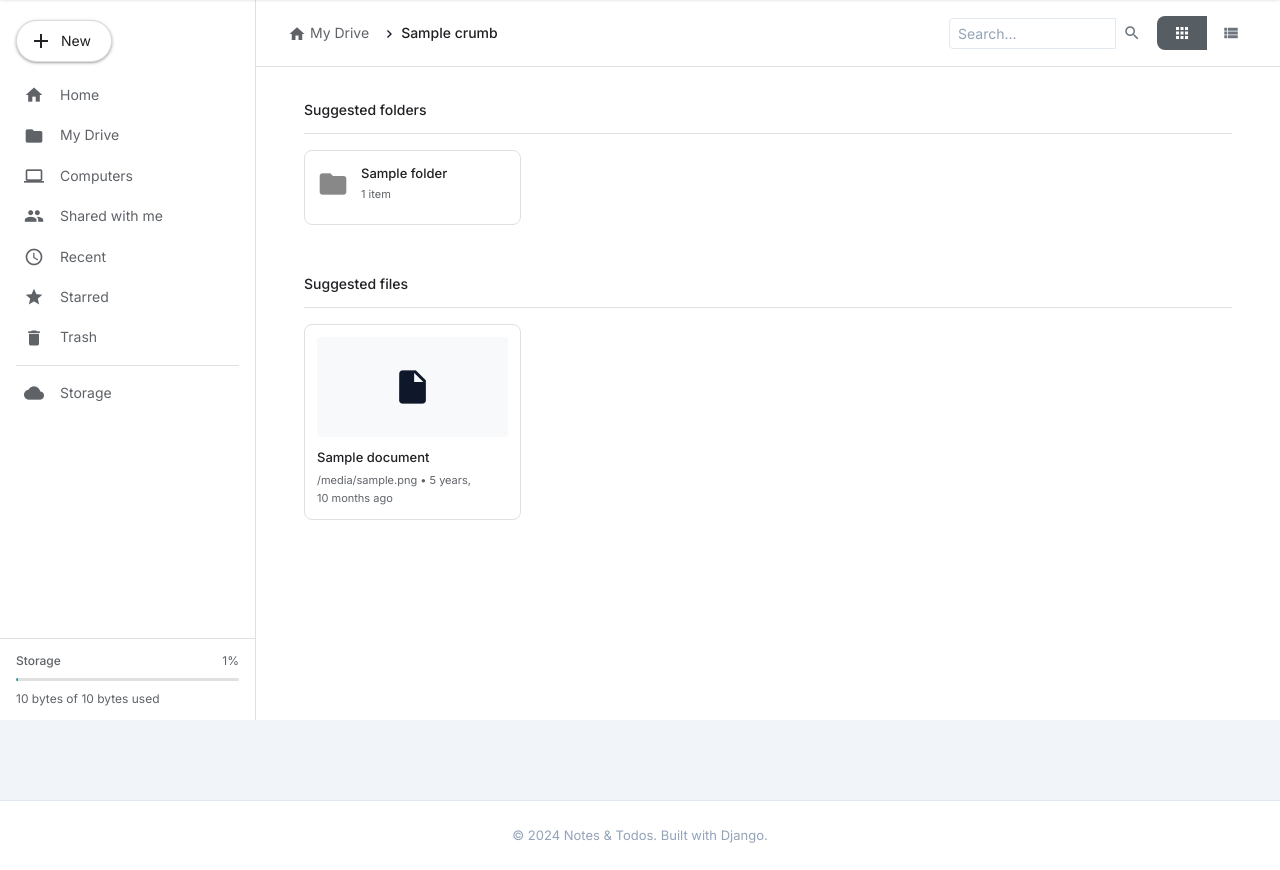
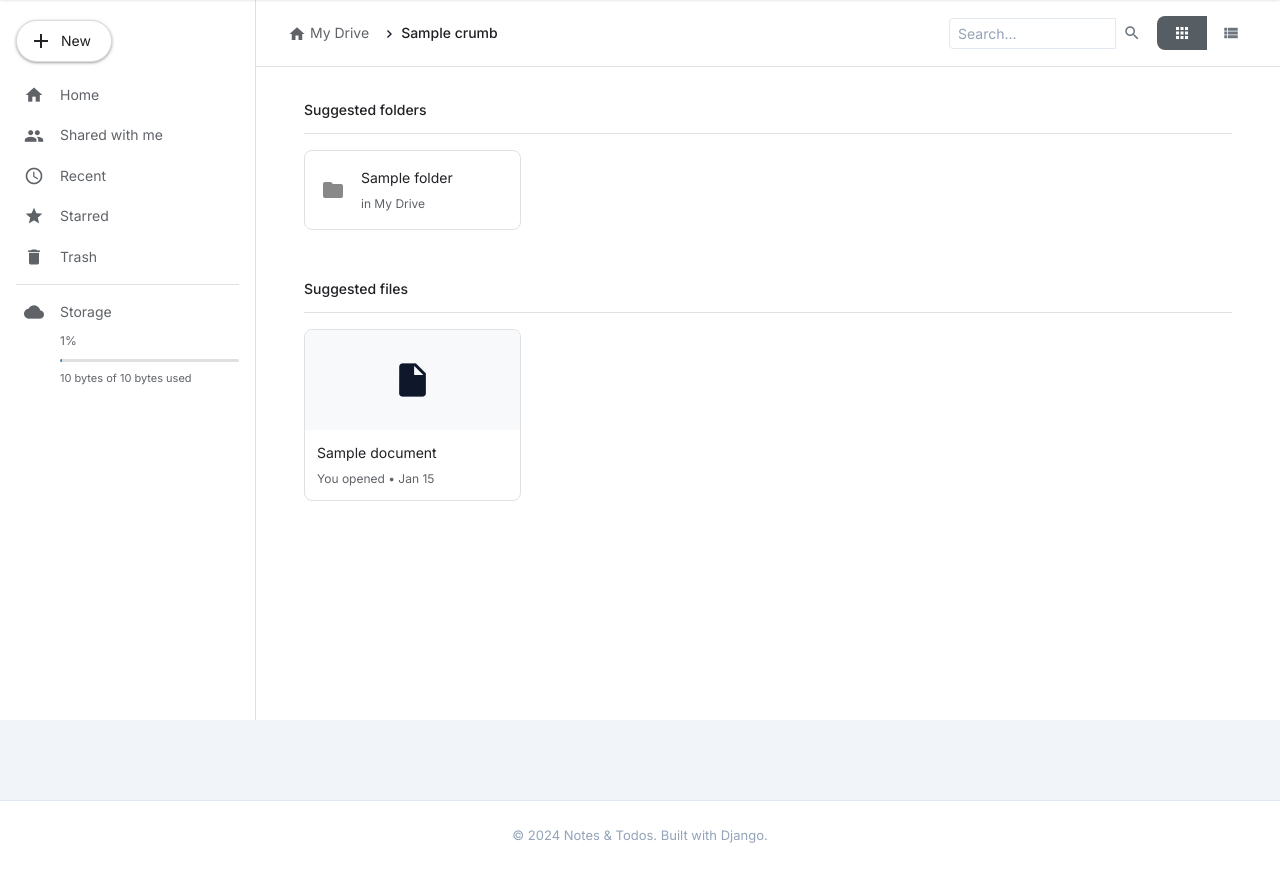
Before and after one commit to Gauravwagh/to-do, a Django app: template documents/templates/documents/drive.html in a window 1280 px wide. Shown: the part 64-934 px from the top of the page. Run offline with Django 5.2, Linux system fonts and the light colour scheme; the template is opened without the code that fills it: most values are stand-ins (such as "Sample title", 1, 10 or a date in 2020); some libraries are stand-ins or nearby versions.

Commit message:
feat: Implement complete Google Drive UI redesign
Major UI changes:
- Replace checkboxes with three-dot menu buttons on hover
- Update folder cards to horizontal layout with "in My Drive" text
- Update file cards with preview wrappers and "You opened • Date" format
- Remove "My Drive" and "Computers" from sidebar navigation
- Move storage info below Storage nav item in sidebar
- Add custom delete confirmation modal matching Google Drive style

Card styling:
- Folders display horizontally with icon, name, and location
- Files show preview area with proper metadata
- Three-dot menu buttons appear on hover (right corner)
- Google Drive shadows and hover effects

Delete confirmation:
- Custom Bootstrap modal instead of browser confirm()
- Shows "Are you sure you want to delete 1 item(s)?"
- Cancel and OK buttons matching screenshot design

🤖 Generated with [Claude Code](https://claude.com/claude-code)

Co-Authored-By: Claude <noreply@anthropic.com>

```diff
--- a/documents/templates/documents/drive.html
+++ b/documents/templates/documents/drive.html
@@ -229,15 +229,15 @@
         background: white;
         border: 1px solid #e0e0e0;
         border-radius: 8px;
-        padding: 12px;
         cursor: pointer;
         transition: all 0.2s;
         position: relative;
+        overflow: hidden;
     }
 
     .folder-card:hover, .file-card:hover {
-        box-shadow: 0 2px 8px rgba(0,0,0,0.1);
-        border-color: #4285f4;
+        box-shadow: 0 1px 2px 0 rgba(60,64,67,.3), 0 2px 6px 2px rgba(60,64,67,.15);
+        border-color: #dadce0;
     }
 
     .folder-card.selected, .file-card.selected {
@@ -245,8 +245,8 @@
         border-color: #4285f4;
     }
 
-    /* Checkbox for multi-select */
-    .item-checkbox {
+    /* Three-dot menu button */
+    .item-menu-btn {
         position: absolute;
         top: 8px;
         right: 8px;
@@ -255,96 +255,129 @@
         z-index: 10;
         background: white;
         border-radius: 50%;
-        width: 24px;
-        height: 24px;
+        width: 32px;
+        height: 32px;
         display: flex;
         align-items: center;
         justify-content: center;
-        box-shadow: 0 1px 3px rgba(0,0,0,0.1);
+        border: none;
+        cursor: pointer;
+        box-shadow: 0 1px 2px rgba(0,0,0,0.1);
     }
 
-    .folder-card:hover .item-checkbox,
-    .file-card:hover .item-checkbox,
-    .selection-mode .item-checkbox,
-    .item-checkbox input:checked {
+    .item-menu-btn:hover {
+        background: #f1f3f4;
+    }
+
+    .folder-card:hover .item-menu-btn,
+    .file-card:hover .item-menu-btn {
         opacity: 1;
     }
 
-    .item-checkbox input {
-        width: 18px;
-        height: 18px;
-        cursor: pointer;
-        margin: 0;
+    .item-menu-btn i {
+        font-size: 20px;
+        color: #5f6368;
     }
 
-    .item-actions {
-        position: absolute;
-        top: 8px;
-        right: 8px;
-        opacity: 0;
-        transition: opacity 0.2s;
+    /* Folder specific - Google Drive style */
+    .folder-card {
+        padding: 16px;
+        display: flex;
+        align-items: center;
+        gap: 16px;
     }
 
-    .folder-card:hover .item-actions,
-    .file-card:hover .item-actions {
-        opacity: 1;
-    }
-
-    /* Folder specific */
     .folder-icon-wrapper {
         display: flex;
         align-items: center;
-        gap: 12px;
-        margin-bottom: 8px;
+        flex-shrink: 0;
     }
 
     .folder-icon-wrapper i {
-        font-size: 32px;
+        font-size: 24px;
+    }
+
+    .folder-info {
+        flex: 1;
+        min-width: 0;
     }
 
     .folder-name {
-        font-size: 13px;
-        font-weight: 500;
+        font-size: 14px;
+        font-weight: 400;
         color: #202124;
         overflow: hidden;
         text-overflow: ellipsis;
         white-space: nowrap;
+        margin-bottom: 4px;
     }
 
     .folder-meta {
-        font-size: 11px;
+        font-size: 12px;
         color: #5f6368;
-        margin-top: 2px;
     }
 
-    /* File specific */
-    .file-icon-wrapper {
-        height: 100px;
+    /* File specific - Google Drive style with preview */
+    .file-card {
+        padding: 0;
+        display: flex;
+        flex-direction: column;
+    }
+
+    .file-preview-wrapper {
+        height: 180px;
         display: flex;
         align-items: center;
         justify-content: center;
         background: #f8f9fa;
-        border-radius: 4px;
-        margin-bottom: 10px;
+        border-bottom: 1px solid #e0e0e0;
+        position: relative;
+    }
+
+    .file-preview-wrapper img {
+        width: 100%;
+        height: 100%;
+        object-fit: cover;
+    }
+
+    .file-icon-wrapper {
+        height: 180px;
+        display: flex;
+        align-items: center;
+        justify-content: center;
+        background: #f8f9fa;
     }
 
     .file-icon-wrapper i {
-        font-size: 40px;
+        font-size: 48px;
+    }
+
+    .file-info {
+        padding: 12px;
     }
 
     .file-name {
-        font-size: 13px;
-        font-weight: 500;
+        font-size: 14px;
+        font-weight: 400;
         color: #202124;
         overflow: hidden;
         text-overflow: ellipsis;
         white-space: nowrap;
+        margin-bottom: 4px;
     }
 
     .file-meta {
-        font-size: 11px;
+        font-size: 12px;
         color: #5f6368;
-        margin-top: 4px;
+        display: flex;
+        align-items: center;
+        gap: 4px;
+    }
+
+    .file-meta img {
+        width: 16px;
+        height: 16px;
+        border-radius: 50%;
     }
 
     /* Drag and Drop */
@@ -555,14 +588,6 @@
                 <i class="material-icons">home</i>
                 <span class="nav-item-text">Home</span>
             </a>
-            <a href="{% url 'documents:drive' %}" class="nav-item {% if not current_folder %}active{% endif %}">
-                <i class="material-icons">folder</i>
-                <span class="nav-item-text">My Drive</span>
-            </a>
-            <a href="#" class="nav-item">
-                <i class="material-icons">computer</i>
-                <span class="nav-item-text">Computers</span>
-            </a>
             <a href="#" class="nav-item">
                 <i class="material-icons">people</i>
                 <span class="nav-item-text">Shared with me</span>
@@ -582,24 +607,21 @@
 
             <div class="nav-divider"></div>
 
-            <a href="#" class="nav-item">
+            <div class="nav-item" style="flex-direction: column; align-items: flex-start; gap: 8px; cursor: default;">
+                <div style="display: flex; align-items: center; gap: 16px; width: 100%;">
                     <i class="material-icons">cloud</i>
                     <span class="nav-item-text">Storage</span>
-            </a>
                 </div>
-
-        <!-- Storage Info -->
-        <div class="sidebar-footer">
-            <div class="storage-info">
-                <div class="d-flex justify-content-between align-items-center mb-2">
-                    <span style="font-weight: 500;">Storage</span>
+                <div class="storage-info" style="width: 100%; padding-left: 36px;">
+                    <div class="d-flex justify-content-between align-items-center mb-1">
                         <span>{{ usage_percentage|floatformat:0 }}%</span>
                     </div>
                     <div class="quota-progress">
                         <div class="quota-fill" style="width: {{ usage_percentage|floatformat:0 }}%"></div>
                     </div>
-                <div class="mt-2">
+                    <div class="mt-1" style="font-size: 11px;">
                         {{ quota.original_used|filesizeformat }} of {{ quota.original_quota|filesizeformat }} used
+                    </div>
                 </div>
             </div>
         </div>
@@ -681,15 +703,15 @@
                          draggable="true"
                          onclick="handleItemClick(event, 'folder', '{{ folder.id }}')"
                          oncontextmenu="showContextMenu(event, 'folder', '{{ folder.id }}', '{{ folder.name|escapejs }}')">
-                        <div class="item-checkbox">
-                            <input type="checkbox" onclick="toggleSelection(event, '{{ folder.id }}', 'folder')">
-                        </div>
+                        <button class="item-menu-btn" onclick="event.stopPropagation(); showContextMenu(event, 'folder', '{{ folder.id }}', '{{ folder.name|escapejs }}')">
+                            <i class="material-icons">more_vert</i>
+                        </button>
                         <div class="folder-icon-wrapper">
                             <i class="material-icons" style="color: {{ folder.color }};">folder</i>
-                            <div>
+                        </div>
+                        <div class="folder-info">
                             <div class="folder-name" title="{{ folder.name }}">{{ folder.name }}</div>
-                                <div class="folder-meta">{{ folder.doc_count }} item{{ folder.doc_count|pluralize }}</div>
-                            </div>
+                            <div class="folder-meta">in My Drive</div>
                         </div>
                     </div>
                     {% endfor %}
@@ -711,31 +733,43 @@
                          draggable="true"
                          onclick="handleItemClick(event, 'document', '{{ doc.id }}')"
                          oncontextmenu="showContextMenu(event, 'document', '{{ doc.id }}', '{{ doc.title|escapejs }}')">
-                        <div class="item-checkbox">
-                            <input type="checkbox" onclick="toggleSelection(event, '{{ doc.id }}', 'document')">
-                        </div>
+                        <button class="item-menu-btn" onclick="event.stopPropagation(); showContextMenu(event, 'document', '{{ doc.id }}', '{{ doc.title|escapejs }}')">
+                            <i class="material-icons">more_vert</i>
+                        </button>
+                        {% if doc.file_type in 'png,jpg,jpeg,gif,pdf' %}
+                        <div class="file-preview-wrapper">
                             <div class="file-icon-wrapper icon-{{ doc.file_type }}">
                                 {% if doc.file_type == 'pdf' %}
                                     <i class="material-icons">picture_as_pdf</i>
-                            {% elif doc.file_type in 'docx,doc' %}
+                                {% elif doc.file_type in 'png,jpg,jpeg,gif' %}
+                                    <i class="material-icons">image</i>
+                                {% endif %}
+                            </div>
+                        </div>
+                        {% else %}
+                        <div class="file-icon-wrapper icon-{{ doc.file_type }}">
+                            {% if doc.file_type in 'docx,doc' %}
                                 <i class="material-icons">description</i>
                             {% elif doc.file_type in 'xlsx,xls,csv' %}
                                 <i class="material-icons">table_chart</i>
                             {% elif doc.file_type in 'pptx,ppt' %}
                                 <i class="material-icons">slideshow</i>
-                            {% elif doc.file_type in 'png,jpg,jpeg,gif' %}
-                                <i class="material-icons">image</i>
                             {% elif doc.file_type == 'zip' %}
                                 <i class="material-icons">folder_zip</i>
                             {% else %}
                                 <i class="material-icons">insert_drive_file</i>
                             {% endif %}
                         </div>
+                        {% endif %}
+                        <div class="file-info">
                             <div class="file-name" title="{{ doc.title }}">
                                 {% if doc.is_favorite %}<i class="material-icons text-warning" style="font-size: 14px; vertical-align: middle;">star</i>{% endif %}
                                 {{ doc.title }}
                             </div>
-                        <div class="file-meta">{{ doc.file_size_display }} • {{ doc.upload_date|naturaltime }}</div>
+                            <div class="file-meta">
+                                <span>You opened • {{ doc.upload_date|date:"M d" }}</span>
+                            </div>
+                        </div>
                     </div>
                     {% endfor %}
                 </div>
@@ -783,6 +817,25 @@
     <button class="btn btn-sm btn-outline-secondary" onclick="clearSelection()">Cancel</button>
 </div>
 
+<!-- Delete Confirmation Modal -->
+<div class="modal fade" id="deleteConfirmModal" tabindex="-1">
+    <div class="modal-dialog modal-dialog-centered">
+        <div class="modal-content">
+            <div class="modal-header border-0">
+                <h5 class="modal-title" id="deleteConfirmTitle">Confirm Delete</h5>
+                <button type="button" class="btn-close" data-bs-dismiss="modal"></button>
+            </div>
+            <div class="modal-body">
+                <p id="deleteConfirmMessage">Are you sure you want to delete 1 item(s)?</p>
+            </div>
+            <div class="modal-footer border-0">
+                <button type="button" class="btn btn-secondary" data-bs-dismiss="modal">Cancel</button>
+                <button type="button" class="btn btn-primary" id="confirmDeleteBtn">OK</button>
+            </div>
+        </div>
+    </div>
+</div>
+
 <!-- Modals -->
 {% include 'documents/partials/modals.html' %}
 
--- a/static/js/drive/context-menu.js
+++ b/static/js/drive/context-menu.js
@@ -279,13 +279,10 @@ async function toggleStar(documentId) {
 }
 
 /**
- * Delete document
+ * Delete document with custom modal confirmation
  */
 async function deleteDocument(documentId) {
-    if (!confirm(`Are you sure you want to delete "${contextMenuTarget.name}"?`)) {
-        return;
-    }
-
+    showDeleteConfirmation('Are you sure you want to delete 1 item(s)?', async () => {
         try {
             showLoading();
 
@@ -312,6 +309,30 @@ async function deleteDocument(documentId) {
         } finally {
             hideLoading();
         }
+    });
+}
+
+/**
+ * Show custom delete confirmation modal
+ */
+function showDeleteConfirmation(message, onConfirm) {
+    const modal = new bootstrap.Modal(document.getElementById('deleteConfirmModal'));
+    const confirmBtn = document.getElementById('confirmDeleteBtn');
+    const messageEl = document.getElementById('deleteConfirmMessage');
+
+    messageEl.textContent = message;
+
+    // Remove previous listeners
+    const newConfirmBtn = confirmBtn.cloneNode(true);
+    confirmBtn.parentNode.replaceChild(newConfirmBtn, confirmBtn);
+
+    // Add new listener
+    newConfirmBtn.addEventListener('click', () => {
+        modal.hide();
+        onConfirm();
+    });
+
+    modal.show();
 }
 
 /**
```
Also changed, not shown: static/js/drive/folder-tree.js (+3 -5 lines). Lines whose indentation alone changed are shown as unchanged.
